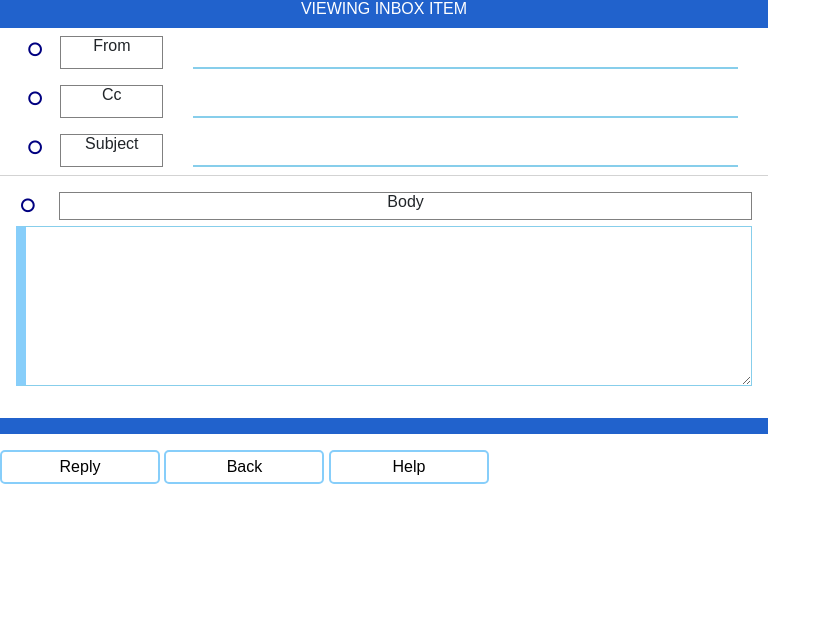
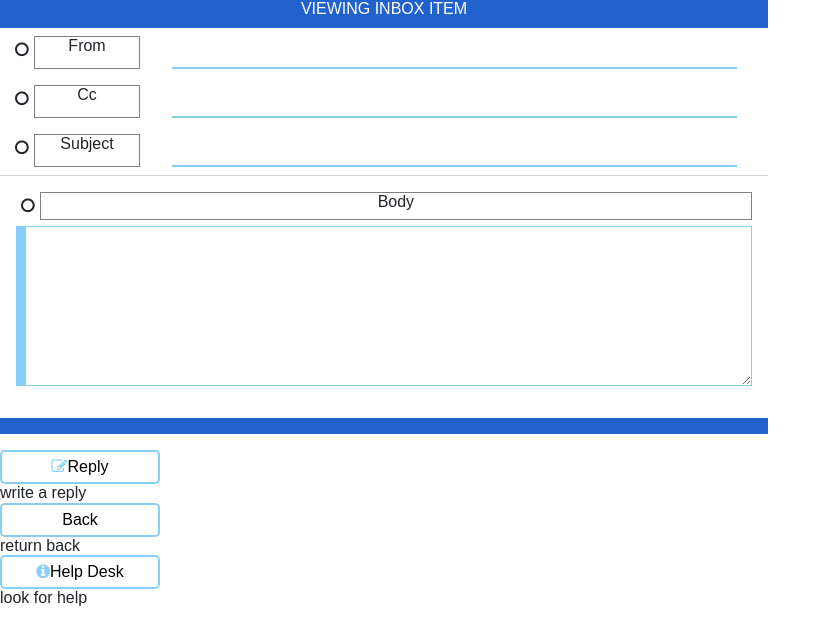
Before and after one commit to humaid123/CS3428_Final, a plain HTML site: page Student_Basic/viewInbox.html in a window 1280 px wide. Shown: the whole page, without its empty margins (0-831 px from the left). Drawn offline with Linux system fonts and the light colour scheme.

Commit message:
Hints on hover for the control group

```diff
--- a/Student_Basic/viewInbox.html
+++ b/Student_Basic/viewInbox.html
@@ -6,18 +6,11 @@
     <meta name="viewport" content="width=device-width" />
     <link rel="stylesheet" href="../styles/index.css">
     <link rel="stylesheet" href="../styles/composeStyles.css">
+    <link rel="stylesheet" href="../styles/student_basic.css">
     <script src="../jquery-3.4.1.min.js" async></script>
     <script src="../constants.js" async></script>
     <script src="../Modules/viewEmailComponent.js" async></script>
     <link rel="stylesheet" href="https://cdnjs.cloudflare.com/ajax/libs/font-awesome/4.7.0/css/font-awesome.min.css">
-<style>
-.reading {
-    color: navy;
-    flex: 0.5;
-    height: 100%;
-    font-weight: bold
-}
-</style>
 </head>
 <body onload="fillTextBoxes()"> <!--Fills in the text boxes as per the email clicked-->
     <header>VIEWING INBOX ITEM</header>
@@ -105,9 +98,18 @@
     <footer></footer>
 
     <div class="controlGroup"> <!--Buttons at the bottom-->
-        <button class="normalButton" onclick="reply()">Reply</button>
-        <button class="normalButton" onclick="linkBackViewInbox()">Back</button>
-        <button class="normalButton" onclick="showHelp()">Help</button>
+        <div class="buttonAndHint">
+            <button class="normalButton" onclick="reply()"><i class="fa fa-pencil-square-o" style="color: lightskyblue; padding: 0px;" aria-hidden="true"></i>Reply</button>
+            <div class="buttonHint">write a reply</div>
+        </div>
+        <div class="buttonAndHint">
+            <button class="normalButton" onclick="linkBackViewInbox()">Back</button>
+            <div class="buttonHint">return back</div>
+        </div>
+        <div class="buttonAndHint">
+            <button class="normalButton" onclick="showHelp()"><i class="fa fa-info-circle" style="color: lightskyblue; padding: 0px;" aria-hidden="true"></i>Help Desk</button>
+            <div class="buttonHint">look for help</div>
+        </div>
     </div>
 </body>
 </html>
```
Also changed, not shown: Student_Basic/inbox.html (+17 -11 lines), Student_Basic/sentItems.html (+17 -3 lines), Student_Basic/viewSent.html (+11 -2 lines).
